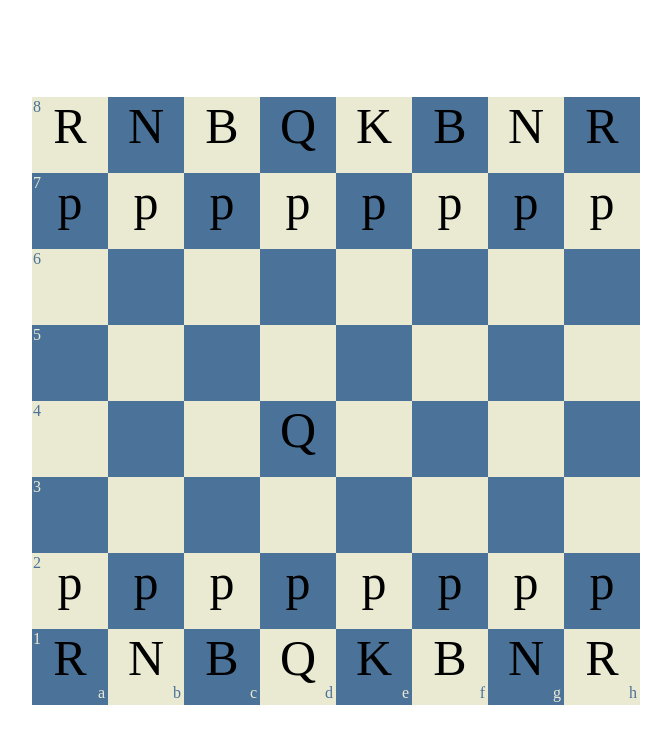
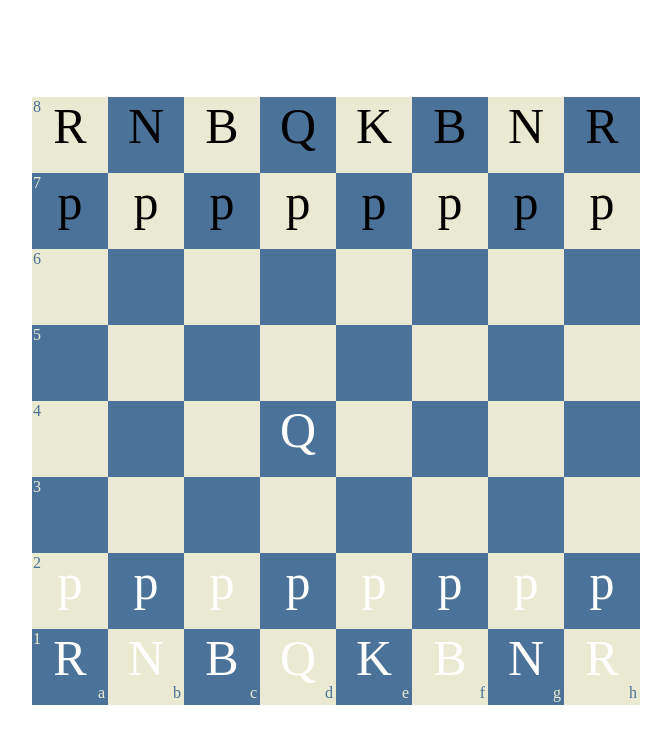
Before and after one commit to IgrisBRC/chesslol, a website: page public/index.html in a window 1280 px wide. Shown: the whole page, without its empty margins (305-976 px from the left). Drawn offline with Linux system fonts and the light colour scheme.

Commit message:
added color to pieces and made to_move

```diff
--- a/public/board.js
+++ b/public/board.js
@@ -15,7 +15,7 @@ for (let i = 0; i < squares.length; i++) {
         square.push(id.charAt(0).charCodeAt(0) - 97)
 
 
-        let moves = move(board, square[0], square[1])
+        let moves = move(board, square[0], square[1], to_move)
 
 
         for (let i = 0; i < previously_highlighted_squares.length; i++) {
--- a/public/index.css
+++ b/public/index.css
@@ -60,3 +60,11 @@ body{
 /*.wp {*/
 /*    color: white;*/
 /*}*/
+
+.w {
+    color: white
+}
+
+.b {
+    color: black
+}
--- a/public/move.js
+++ b/public/move.js
@@ -9,10 +9,16 @@ let board = [
     [3, 5, 4, 2, 1, 4, 5, 3],
 ]
 
+let to_move = true
+
 //console.log(move(board, 4, 3))
 //move(board, 3, 3)
 
-function move(board, y, x) {
+function move(board, y, x, to_move) {
+    if (to_move ^ board[y][x] > 0) {
+        return []
+    }
+
     let piece = Math.abs(board[y][x])
     switch (piece) {
         case 0:
--- a/public/sync_board.js
+++ b/public/sync_board.js
@@ -9,62 +9,62 @@ function sync_board() {
 
             switch (board[i][j]) {
                 case 1:
-                    piece.classList.add('wk')
+                    piece.classList.add('w')
                     square.append(piece)
                     piece.append('K')
                     break
                 case -1:
-                    piece.classList.add('bk')
+                    piece.classList.add('b')
                     square.append(piece)
                     piece.append('K')
                     break
                 case 2:
-                    piece.classList.add('wq')
+                    piece.classList.add('w')
                     square.append(piece)
                     piece.append('Q')
                     break
                 case -2:
-                    piece.classList.add('bq')
+                    piece.classList.add('b')
                     square.append(piece)
                     piece.append('Q')
                     break
                 case 3:
-                    piece.classList.add('wr')
+                    piece.classList.add('w')
                     square.append(piece)
                     piece.append('R')
                     break
                 case -3:
-                    piece.classList.add('br')
+                    piece.classList.add('b')
                     square.append(piece)
                     piece.append('R')
                     break
                 case 4:
-                    piece.classList.add('wb')
+                    piece.classList.add('w')
                     square.append(piece)
                     piece.append('B')
                     break
                 case -4:
-                    piece.classList.add('bb')
+                    piece.classList.add('b')
                     square.append(piece)
                     piece.append('B')
                     break
                 case 5:
-                    piece.classList.add('wn')
+                    piece.classList.add('w')
                     square.append(piece)
                     piece.append('N')
                     break
                 case -5:
-                    piece.classList.add('bn')
+                    piece.classList.add('b')
                     square.append(piece)
                     piece.append('N')
                     break
                 case 6:
-                    piece.classList.add('wp')
+                    piece.classList.add('w')
                     square.append(piece)
                     piece.append('p')
                     break
                 case -6:
-                    piece.classList.add('bp')
+                    piece.classList.add('b')
                     square.append(piece)
                     piece.append('p')
                     break
```
